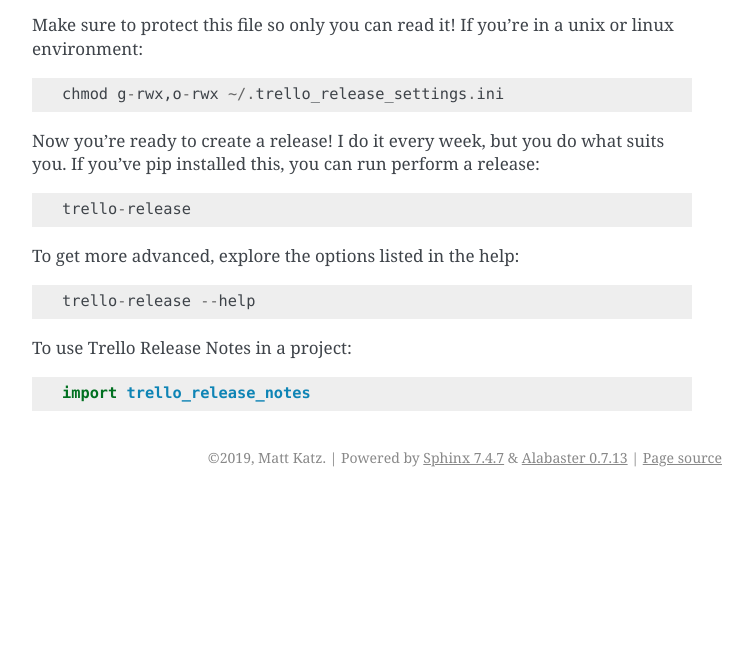
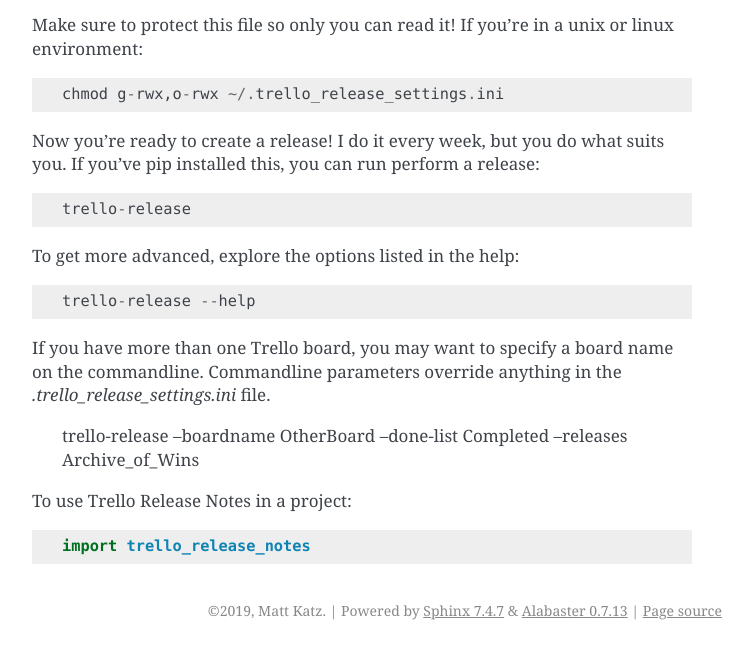
Before and after one commit to ovitaliw/trello_release_notes, a Sphinx documentation site: the page built from docs/usage.rst, in a window 1280 px wide, cut to the strip 336-986 px from the top of the page. Shown: the whole strip, without its empty margins (388-1140 px from the left). Built offline with Sphinx 7.4.7, drawn with Linux system fonts in a browser that asks for light colours; before the commit the page ends 900 px from its top, so only the background shows below that.

Commit message:
Add an example of override parameters

```diff
--- a/docs/usage.rst
+++ b/docs/usage.rst
@@ -20,6 +20,10 @@
 
     trello-release --help
 
+If you have more than one Trello board, you may want to specify a board name on the commandline. Commandline parameters override anything in the `.trello_release_settings.ini` file.
+
+    trello-release --boardname OtherBoard --done-list Completed --releases Archive_of_Wins
+
 To use Trello Release Notes in a project::
 
     import trello_release_notes
```
